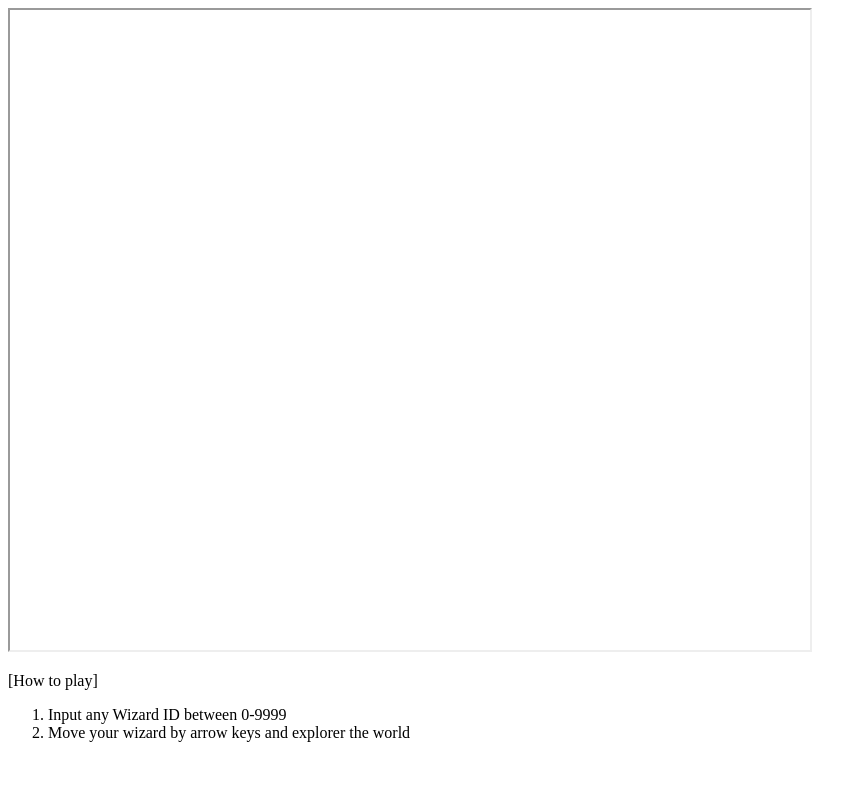
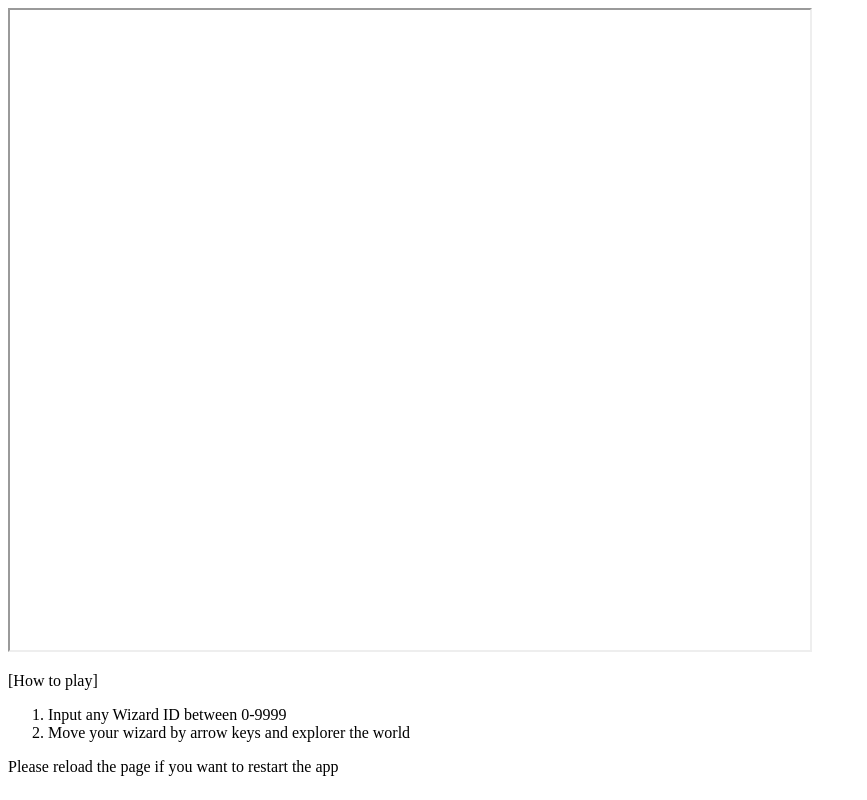
Before and after one commit to Chikashi-Kato/Chikashi-Kato.github.io, a plain HTML site: page wizard-walk/index.html in a window 1280 px wide. Shown: the whole page, without its empty margins (0-867 px from the left). Drawn offline with Linux system fonts and the light colour scheme; no server answers.

Commit message:
Add another play guide

```diff
--- a/wizard-walk/index.html
+++ b/wizard-walk/index.html
@@ -10,3 +10,6 @@
     <li>Move your wizard by arrow keys and explorer the world </li>
   </ol>
 </p>
+<p>
+  Please reload the page if you want to restart the app
+</p>
```
